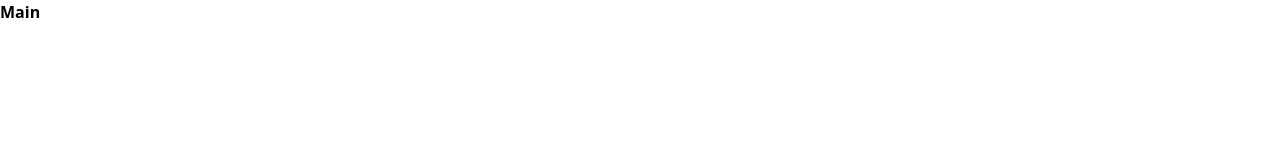
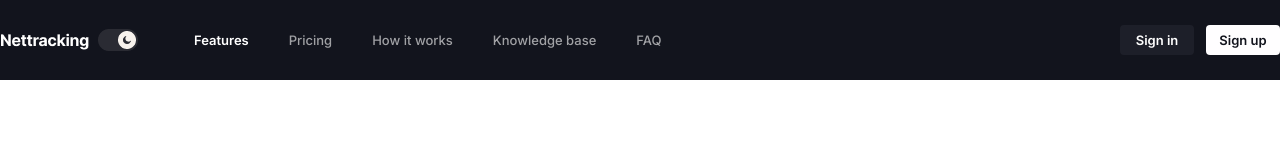
Before and after one commit to ashraf56/Nettracking-Marketing-Website, a plain HTML site: page index.html in a window 1280 px wide. Drawn offline with nearby package versions, Linux system fonts and the light colour scheme.

Commit message:
navbar completed

```diff
--- a/index.html
+++ b/index.html
@@ -1,12 +1,53 @@
 <!DOCTYPE html>
 <html lang="en">
+
 <head>
     <meta charset="UTF-8">
     <meta name="viewport" content="width=device-width, initial-scale=1.0">
+    <link rel="stylesheet" href="input.css">
+    <link rel="preconnect" href="https://fonts.googleapis.com">
+    <link rel="preconnect" href="https://fonts.gstatic.com" crossorigin>
+    <link
+        href="https://fonts.googleapis.com/css2?family=Inter:ital,opsz,wght@0,14..32,100..900;1,14..32,100..900&display=swap"
+        rel="stylesheet">
     <script src="https://cdn.tailwindcss.com"></script>
     <title>Document</title>
 </head>
+
 <body>
-    <h1 class="font-semibold">Main</h1>
+    <!-- navbar section -->
+    <section class="bg-[#12141D] container flex items-center  w-full max-w-full  text-white h-[80px]">
+          <nav class="flex items-center justify-around md:justify-between container mx-auto">
+            <menu class="flex items-center  gap-14">
+                <div>
+                    <img src="images/logo.png" width="138px" height="30px">
+                </div>
+                <ul class=" hidden justify-between gap-10 text-[13px] leading-[15px] lg:flex">
+                    <li class="font-[600]">Features</li>
+                    <li class="opacity-[60%] font-[500] ">Pricing</li>
+                    <li class="opacity-[60%] font-[500] ">How it works</li>
+                    <li class="opacity-[60%] font-[500] ">Knowledge base</li>
+                    <li class="opacity-[60%] font-[500]">FAQ</li>
+
+                </ul>
+            </menu>
+
+
+        <div class="gap-3 flex ">
+            <button type="button"
+                class="w-[74px]  leading-[15px] h-[30px] text-[13px] bg-[#1D1F29]  font-[600] rounded-[4px] hidden lg:block">Sign
+                in</button>
+            <button type="button"
+                class="w-[74px] text-[#12141D]  leading-[15px] h-[30px] text-[13px] bg-[#FFFEFF]  font-[600] rounded-[4px] hidden lg:block">Sign
+                up</button>
+                <button type="button" class=" block lg:hidden">
+                <img src="images/bars.png" alt="" srcset="">
+            </button>
+        </div>
+
+          </nav>
+
+    </section>
 </body>
+
 </html>
--- a/input.css
+++ b/input.css
@@ -0,0 +1,7 @@
+
+*{
+    box-sizing: border-box;
+    margin: 0;
+    padding: 0;
+    font-family:"Inter", sans-serif ;
+}
```
Also changed, not shown: images/bars.png (added), images/logo.png (added).
